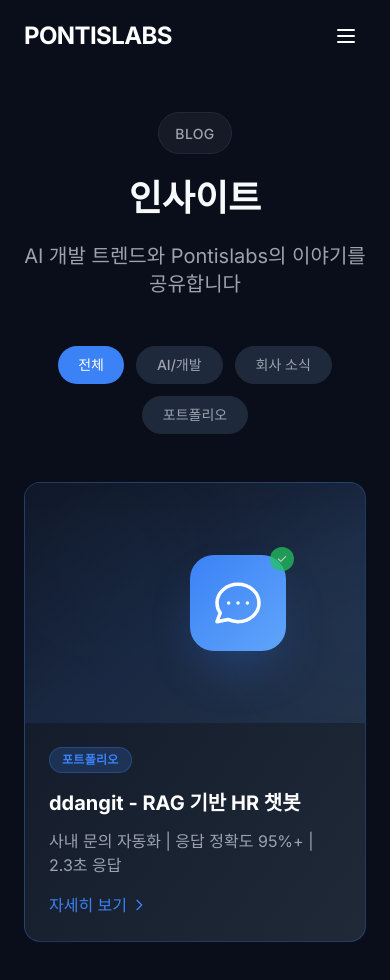
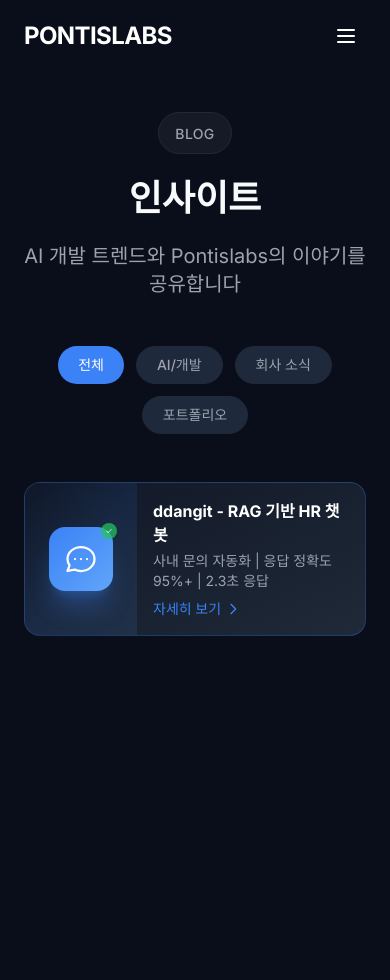
Before and after one commit to pontislabs/pontislabs-website, a Next.js app: page /blog in a window 390 px wide. Shown: the top 980 px of the page. After the commit the page ends 844 px from the top, so only its background shows below. Built offline with nearby package versions, Linux system fonts and the light colour scheme.

Commit message:
fix: layout

```diff
--- a/components/BlogCard.tsx
+++ b/components/BlogCard.tsx
@@ -20,56 +20,57 @@ export default function BlogCard({ post }: BlogCardProps) {
   // Portfolio Card - 더 크고 강조된 스타일
   if (isPortfolio) {
     return (
-      <Link href={`/blog/${post.slug}`} className="md:col-span-2 lg:col-span-2">
+      <Link href={`/blog/${post.slug}`} className="col-span-full">
         <article className="bg-gradient-to-br from-gray-900 to-gray-800 border border-primary/30 hover:border-primary rounded-2xl overflow-hidden transition-all duration-300 hover:shadow-xl hover:shadow-primary/10 group">
-          <div className="grid md:grid-cols-2 gap-0">
+          {/* Mobile: Horizontal compact / Desktop: Grid */}
+          <div className="flex flex-row md:grid md:grid-cols-2 gap-0">
             {/* Thumbnail - Chatbot Icon Design */}
-            <div className="aspect-video md:aspect-auto md:h-full bg-gradient-to-br from-gray-900 via-primary/10 to-accent/10 relative overflow-hidden flex items-center justify-center min-h-[240px]">
+            <div className="w-28 shrink-0 md:w-auto bg-gradient-to-br from-gray-900 via-primary/10 to-accent/10 relative overflow-hidden flex items-center justify-center py-6 md:py-0 md:min-h-[280px]">
               {/* Background Pattern */}
               <div className="absolute inset-0 opacity-30">
-                <div className="absolute top-4 left-4 w-32 h-32 bg-primary/20 rounded-full blur-3xl" />
-                <div className="absolute bottom-4 right-4 w-40 h-40 bg-accent/20 rounded-full blur-3xl" />
+                <div className="absolute top-4 left-4 w-20 md:w-32 h-20 md:h-32 bg-primary/20 rounded-full blur-3xl" />
+                <div className="absolute bottom-4 right-4 w-24 md:w-40 h-24 md:h-40 bg-accent/20 rounded-full blur-3xl" />
               </div>
 
               {/* Chatbot Icon */}
               <div className="relative z-10 flex flex-col items-center group-hover:scale-105 transition-transform duration-300">
                 {/* Main Bot Icon */}
-                <div className="w-24 h-24 md:w-32 md:h-32 bg-gradient-to-br from-primary to-accent rounded-3xl flex items-center justify-center shadow-2xl shadow-primary/30 group-hover:shadow-primary/50 transition-shadow">
-                  <svg className="w-14 h-14 md:w-20 md:h-20 text-white" fill="none" stroke="currentColor" viewBox="0 0 24 24">
+                <div className="w-16 h-16 md:w-32 md:h-32 bg-gradient-to-br from-primary to-accent rounded-2xl md:rounded-3xl flex items-center justify-center shadow-xl md:shadow-2xl shadow-primary/30 group-hover:shadow-primary/50 transition-shadow">
+                  <svg className="w-9 h-9 md:w-20 md:h-20 text-white" fill="none" stroke="currentColor" viewBox="0 0 24 24">
                     <path strokeLinecap="round" strokeLinejoin="round" strokeWidth={1.5} d="M8 12h.01M12 12h.01M16 12h.01M21 12c0 4.418-4.03 8-9 8a9.863 9.863 0 01-4.255-.949L3 20l1.395-3.72C3.512 15.042 3 13.574 3 12c0-4.418 4.03-8 9-8s9 3.582 9 8z" />
                   </svg>
                 </div>
 
                 {/* Floating Elements */}
-                <div className="absolute -top-2 -right-2 w-6 h-6 bg-green-500 rounded-full flex items-center justify-center animate-pulse">
-                  <svg className="w-3 h-3 text-white" fill="currentColor" viewBox="0 0 20 20">
+                <div className="absolute -top-1 -right-1 md:-top-2 md:-right-2 w-4 h-4 md:w-6 md:h-6 bg-green-500 rounded-full flex items-center justify-center animate-pulse">
+                  <svg className="w-2 h-2 md:w-3 md:h-3 text-white" fill="currentColor" viewBox="0 0 20 20">
                     <path fillRule="evenodd" d="M16.707 5.293a1 1 0 010 1.414l-8 8a1 1 0 01-1.414 0l-4-4a1 1 0 011.414-1.414L8 12.586l7.293-7.293a1 1 0 011.414 0z" clipRule="evenodd" />
                   </svg>
                 </div>
               </div>
 
-              <div className="absolute inset-0 bg-gradient-to-r from-transparent to-gray-900/70 md:block hidden" />
+              <div className="absolute inset-0 bg-gradient-to-r from-transparent to-gray-900/70 hidden md:block" />
             </div>
 
             {/* Content */}
-            <div className="p-6 md:p-8 flex flex-col justify-center">
-              {/* Category Badge */}
-              <span className="inline-block w-fit px-3 py-1 bg-primary/20 border border-primary/30 rounded-full text-xs font-semibold text-primary uppercase tracking-wide mb-4">
+            <div className="flex-1 p-4 md:p-8 flex flex-col justify-center">
+              {/* Category Badge - Hidden on mobile */}
+              <span className="hidden md:inline-block w-fit px-3 py-1 bg-primary/20 border border-primary/30 rounded-full text-xs font-semibold text-primary uppercase tracking-wide mb-4">
                 {categoryLabels[post.category]}
               </span>
 
               {/* Title */}
-              <h3 className="text-xl md:text-2xl font-bold mb-3 text-white group-hover:text-primary transition-colors">
+              <h3 className="text-base md:text-2xl font-bold mb-1 md:mb-3 text-white group-hover:text-primary transition-colors line-clamp-2">
                 {post.title}
               </h3>
 
               {/* Description */}
-              <p className="text-gray-400 mb-4 line-clamp-2">
+              <p className="text-gray-400 text-sm md:text-base mb-2 md:mb-4 line-clamp-2">
                 {post.description}
               </p>
 
               {/* CTA */}
-              <div className="flex items-center text-primary font-medium group-hover:gap-2 transition-all">
+              <div className="flex items-center text-primary text-sm md:text-base font-medium group-hover:gap-2 transition-all">
                 <span>자세히 보기</span>
                 <svg className="w-4 h-4 ml-1 group-hover:translate-x-1 transition-transform" fill="none" stroke="currentColor" viewBox="0 0 24 24">
                   <path strokeLinecap="round" strokeLinejoin="round" strokeWidth={2} d="M9 5l7 7-7 7" />
```
